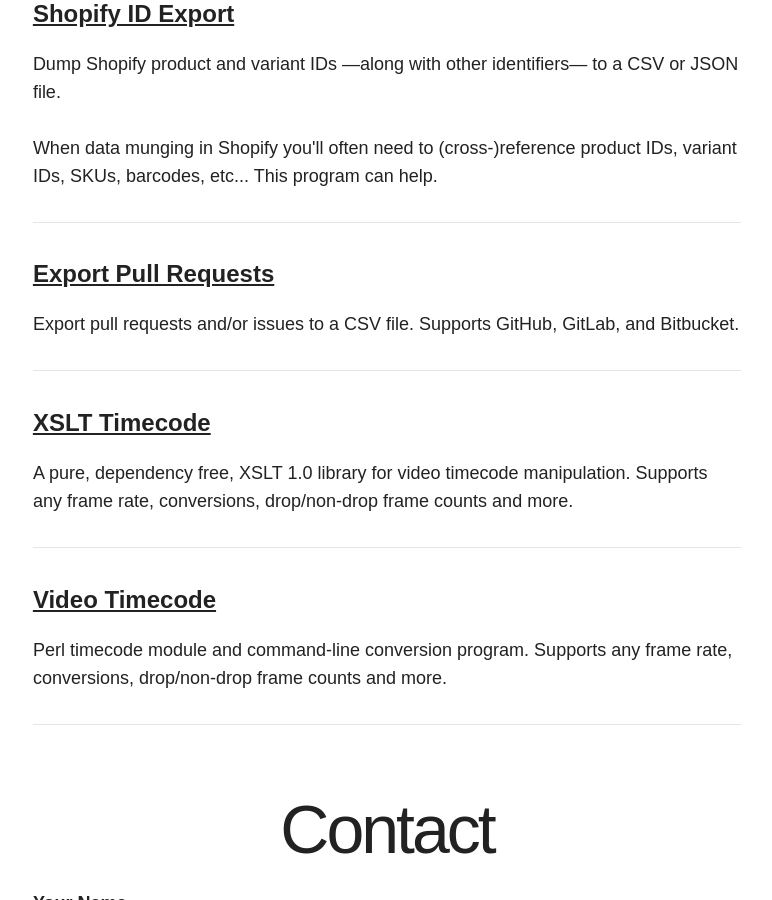
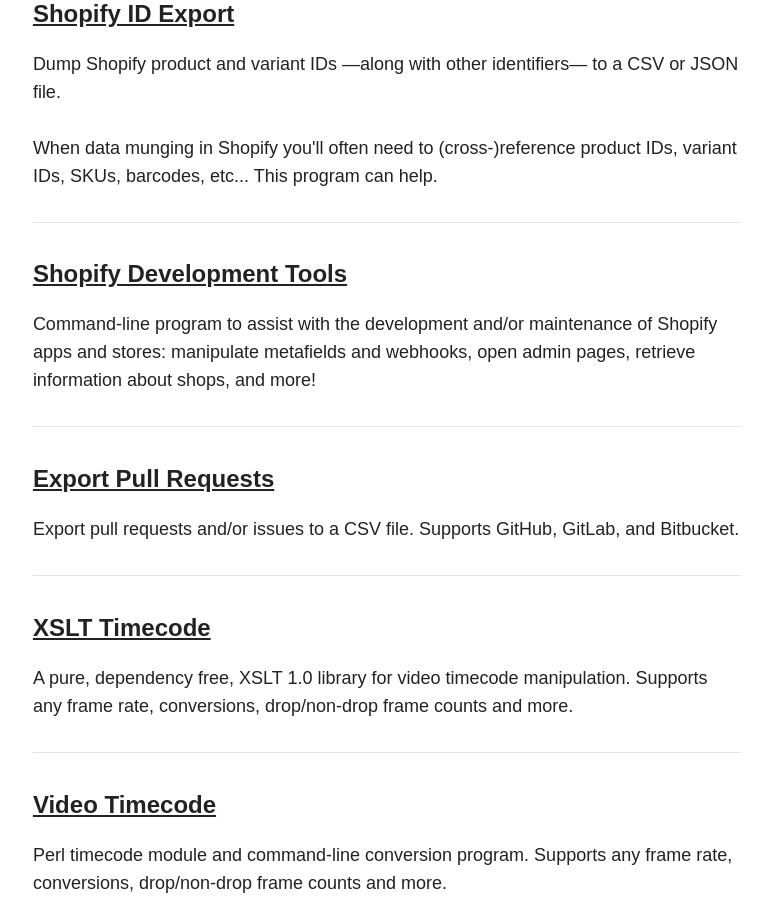
Before and after one commit to ScreenStaring/screenstaring.github.io, a Jekyll site: the page built from index.html, in a window 1280 px wide and 900 px high, scrolled down 1121 px. Shown: the whole window, without its empty margins (253-1025 px from the left). Built offline with Jekyll 4.4.1, drawn with Linux system fonts in a browser that asks for light colours; nearby versions of some CDN libraries.

Commit message:
Add Shopify Dev Tools to the product list

```diff
--- a/_data/products.yml
+++ b/_data/products.yml
@@ -24,6 +24,12 @@
     This program can help.
   url: https://github.com/ScreenStaring/shopify_id_export
 
+- title: Shopify Development Tools
+  description: |
+    Command-line program to assist with the development and/or maintenance of Shopify apps and stores:
+    manipulate metafields and webhooks, open admin pages, retrieve information about shops, and more!
+  url: https://github.com/ScreenStaring/shopify-dev-tools
+
 - title: Export Pull Requests
   description: Export pull requests and/or issues to a CSV file. Supports GitHub, GitLab, and Bitbucket.
   url: https://github.com/sshaw/export-pull-requests/
```
